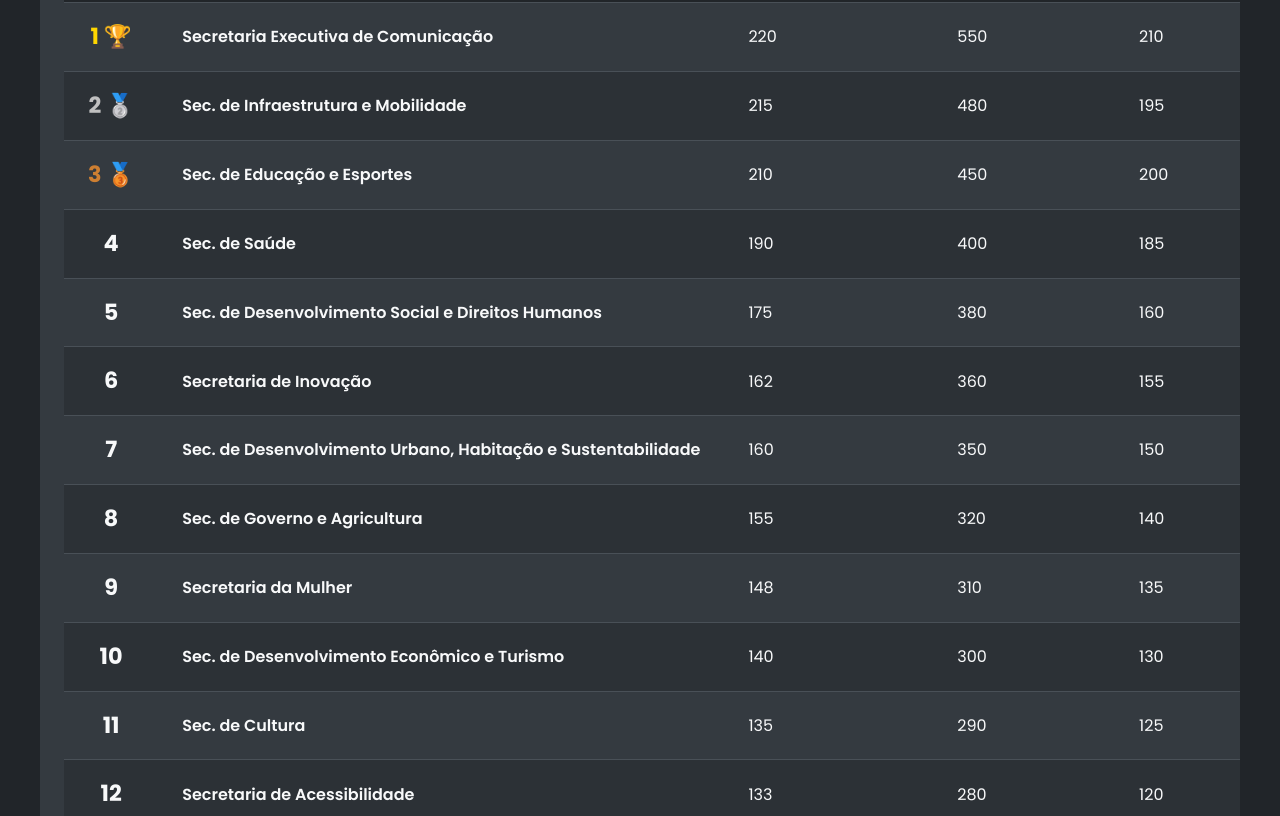
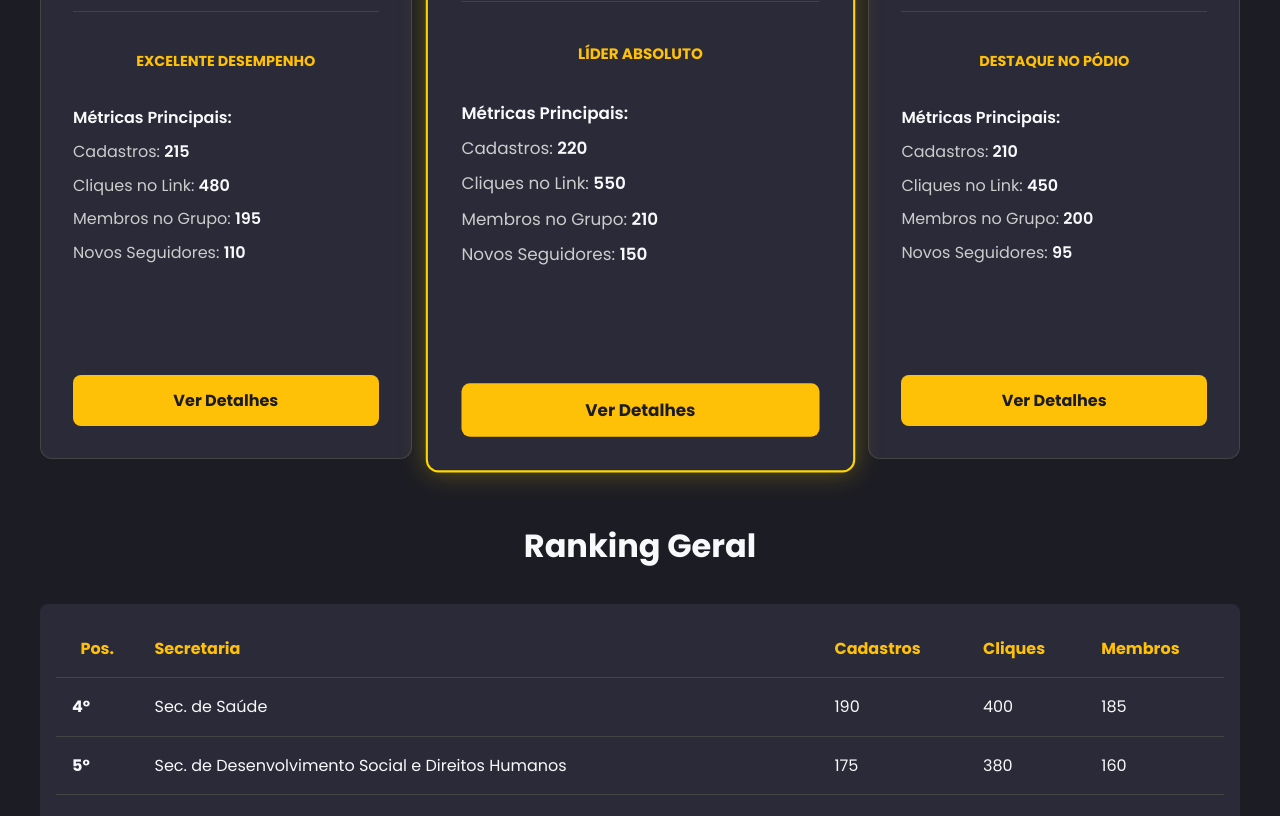
Before and after one commit to driosmkt/RedeDigital, a plain HTML site: page index.html in a window 1280 px wide. Shown: the part 356-1172 px from the top of the page. Drawn offline with Linux system fonts and the light colour scheme.

Commit message:
Update index.html

```diff
--- a/index.html
+++ b/index.html
@@ -14,9 +14,9 @@
     <style>
         :root {
             --primary-color: #FFC107; /* Amarelo */
-            --secondary-color: #343A40; /* Cinza Escuro */
-            --light-color: #F8F9FA; /* Cinza Claro */
-            --dark-color: #212529; /* Preto */
+            --secondary-color: #2a2a38; /* Roxo escuro/cinza do card */
+            --dark-color: #1c1c24; /* Fundo mais escuro */
+            --light-color: #F8F9FA; /* Branco/Cinza Claro */
             --font-family: 'Poppins', sans-serif;
             --gold: #FFD700;
             --silver: #C0C0C0;
@@ -40,8 +40,6 @@
         header {
             text-align: center;
             padding: 3rem 2rem;
-            background-color: var(--secondary-color);
-            border-bottom: 3px solid var(--primary-color);
         }
 
         header h1 {
@@ -49,133 +47,197 @@
             color: var(--primary-color);
             margin: 0;
             font-weight: 700;
+            text-transform: uppercase;
         }
 
-        header p {
-            font-size: 1.2rem;
-            margin-top: 0.5rem;
+        /* Seção do Pódio */
+        .podium-section {
+            padding: 2rem 0;
+            text-align: center;
+        }
+
+        .podium-section h2 {
+            font-size: 2.2rem;
+            margin-bottom: 2rem;
+            color: var(--light-color);
+        }
+
+        .podium-grid {
+            display: grid;
+            grid-template-columns: 1fr 1.1fr 1fr; /* Coluna do meio maior */
+            align-items: center;
+            gap: 1.5rem;
+        }
+
+        .podium-card {
+            background-color: var(--secondary-color);
+            padding: 2rem;
+            border-radius: 12px;
+            text-align: left;
+            border: 1px solid #444;
+            display: flex;
+            flex-direction: column;
+            height: 100%;
+        }
+
+        /* Destaque para o primeiro lugar */
+        .podium-card.rank-1 {
+            transform: scale(1.05);
+            border: 2px solid var(--gold);
+            box-shadow: 0 0 25px rgba(255, 215, 0, 0.3);
+        }
+        .podium-card.rank-2 { border-top: 5px solid var(--silver); }
+        .podium-card.rank-3 { border-top: 5px solid var(--bronze); }
+
+        .card-header {
+            display: flex;
+            justify-content: space-between;
+            align-items: flex-start;
+            margin-bottom: 1rem;
+        }
+
+        .card-header .name {
+            font-size: 1.4rem;
+            font-weight: 600;
+        }
+
+        .card-header .rank-badge {
+            background-color: var(--primary-color);
+            color: var(--dark-color);
+            padding: 0.3rem 0.8rem;
+            border-radius: 6px;
+            font-weight: bold;
+            font-size: 1.1rem;
+        }
+
+        .card-divider {
+            border: 0;
+            height: 1px;
+            background-color: #444;
+            margin: 0.5rem 0 1.5rem 0;
+        }
+
+        .card-status {
+            color: var(--primary-color);
+            font-weight: bold;
+            text-align: center;
+            margin-bottom: 1.5rem;
+            font-size: 0.9rem;
+        }
+
+        .card-metrics {
+            margin-bottom: 2rem;
+            flex-grow: 1;
+        }
+
+        .card-metrics p {
+            margin: 0.5rem 0;
+            font-size: 1rem;
+        }
+
+        .card-metrics strong {
+            color: var(--light-color);
+            font-weight: 600;
+        }
+
+        .card-metrics span {
             color: #ccc;
         }
 
-        main {
-            padding: 2rem 0;
+        .card-button {
+            display: block;
+            background-color: var(--primary-color);
+            color: var(--dark-color);
+            padding: 0.8rem 1.5rem;
+            text-decoration: none;
+            border-radius: 8px;
+            font-weight: bold;
+            text-align: center;
+            transition: background-color 0.3s ease;
+        }
+
+        .card-button:hover {
+            background-color: #ffda4a;
+        }
+
+        /* Tabela do Ranking Geral */
+        .general-ranking-section h2 {
+            text-align: center;
+            font-size: 2rem;
+            margin-top: 4rem;
+            margin-bottom: 2rem;
         }
 
         .table-container {
             background-color: var(--secondary-color);
-            padding: 1.5rem;
+            padding: 1rem;
             border-radius: 8px;
-            /* Permite rolagem horizontal em telas pequenas */
             overflow-x: auto;
         }
 
         #ranking-table {
             width: 100%;
             border-collapse: collapse;
-            white-space: nowrap; /* Impede que o texto quebre linha */
         }
 
-        #ranking-table th,
-        #ranking-table td {
-            padding: 1rem 1.5rem;
+        #ranking-table th, #ranking-table td {
+            padding: 1rem;
             text-align: left;
-            border-bottom: 1px solid #495057;
+            border-bottom: 1px solid #444;
         }
 
-        #ranking-table thead tr {
-            background-color: var(--dark-color);
+        #ranking-table th { color: var(--primary-color); }
+        .rank-position { font-weight: bold; text-align: center; }
+
+        footer { text-align: center; padding: 2rem 0; margin-top: 2rem; color: #777; }
+
+        /* Responsividade */
+        @media (max-width: 992px) {
+            .podium-grid {
+                grid-template-columns: 1fr;
             }
-
-        #ranking-table th {
-            color: var(--primary-color);
-            font-size: 1rem;
-            text-transform: uppercase;
-        }
-
-        #ranking-table tbody tr:nth-child(even) {
-            background-color: #2c3136;
-        }
-
-        #ranking-table tbody tr:hover {
-            background-color: #495057;
-            cursor: default;
-        }
-
-        .rank {
-            font-weight: bold;
-            font-size: 1.4rem;
-            text-align: center !important;
-        }
-
-        .rank.rank-1, .rank.rank-2, .rank.rank-3 {
-            font-weight: 700;
-        }
-
-        /* Ícones de medalha para os 3 primeiros */
-        .rank-1 { color: var(--gold); }
-        .rank-2 { color: var(--silver); }
-        .rank-3 { color: var(--bronze); }
-
-        .rank-1::after { content: ' 🏆'; }
-        .rank-2::after { content: ' 🥈'; }
-        .rank-3::after { content: ' 🥉'; }
-
-        .secretariat-name {
-            font-weight: 600;
-        }
-
-        footer {
-            text-align: center;
-            padding: 2rem 0;
-            margin-top: 2rem;
-            font-size: 0.9rem;
-            color: #aaa;
-        }
-
-        /* Media query para telas menores */
-        @media (max-width: 768px) {
-            header h1 {
-                font-size: 2rem;
-            }
-            header p {
-                font-size: 1rem;
-            }
-            #ranking-table th,
-            #ranking-table td {
-                padding: 0.8rem 1rem;
+            .podium-card.rank-1 {
+                order: -1; /* Coloca o primeiro no topo em telas menores */
+                transform: scale(1); /* Remove o zoom para melhor encaixe */
             }
         }
-
     </style>
 </head>
 <body>
 
-    <header>
-        <div class="container">
-            <h1>Ranking da Corrida Digital</h1>
-            <p>Rede Digital Simão - Acompanhe os resultados!</p>
-        </div>
+    <header class="container">
+        <h1>Corrida Digital</h1>
     </header>
 
     <main class="container">
+        <!-- Seção do Pódio para os 3 primeiros -->
+        <section class="podium-section">
+            <h2>🏆 Pódio da Semana 🏆</h2>
+            <div class="podium-grid" id="podium-container">
+                <!-- Cards do pódio serão inseridos aqui pelo JavaScript -->
+            </div>
+        </section>
+
+        <!-- Seção do Ranking Geral (4º ao 20º) -->
+        <section class="general-ranking-section">
+            <h2>Ranking Geral</h2>
             <div class="table-container">
                 <table id="ranking-table">
                     <thead>
                         <tr>
                             <th style="text-align: center;">Pos.</th>
                             <th>Secretaria</th>
-                        <th>Cadastros Totais</th>
-                        <th>Cliques no Link</th>
-                        <th>Membros no Grupo</th>
-                        <th>Novos Seguidores (Insta)</th>
+                            <th>Cadastros</th>
+                            <th>Cliques</th>
+                            <th>Membros</th>
                         </tr>
                     </thead>
-                <tbody>
-                    <!-- O JavaScript irá popular esta área dinamicamente -->
-                    <tr><td colspan="6" style="text-align:center;">Carregando ranking...</td></tr>
+                    <tbody id="general-ranking-body">
+                        <!-- Linhas do ranking geral serão inseridas aqui -->
                     </tbody>
                 </table>
             </div>
+        </section>
     </main>
 
     <footer>
@@ -186,9 +248,6 @@
     <script>
         document.addEventListener("DOMContentLoaded", () => {
 
-            // --- DADOS SIMULADOS ---
-            // Em um projeto real, estes dados viriam de um banco de dados ou API.
-            // São 20 secretarias para simular o cenário do projeto.
             const secretariatsData = [
                 { name: 'Sec. de Governo e Agricultura', cadastros: 155, cliques: 320, membros: 140, instagram: 50 },
                 { name: 'Sec. de Educação e Esportes', cadastros: 210, cliques: 450, membros: 200, instagram: 95 },
@@ -212,52 +271,73 @@
                 { name: 'Secretaria de Administração', cadastros: 105, cliques: 200, membros: 98, instagram: 35 }
             ];
 
-            // --- LÓGICA DE CLASSIFICAÇÃO ---
-            // A classificação principal é por 'cadastros'.
-            // Em caso de empate, 'cliques' é o segundo critério, e assim por diante.
-            secretariatsData.sort((a, b) => {
-                if (b.cadastros !== a.cadastros) return b.cadastros - a.cadastros;
-                if (b.cliques !== a.cliques) return b.cliques - a.cliques;
-                if (b.membros !== a.membros) return b.membros - a.membros;
-                return b.instagram - a.instagram;
-            });
+            // Classifica os dados
+            secretariatsData.sort((a, b) => b.cadastros - a.cadastros || b.cliques - a.cliques || b.membros - a.membros || b.instagram - a.instagram);
 
-            // --- FUNÇÃO PARA RENDERIZAR A TABELA ---
-            function renderTable() {
-                const tableBody = document.querySelector('#ranking-table tbody');
-                // Limpa a mensagem "Carregando..."
-                tableBody.innerHTML = '';
+            const podiumContainer = document.getElementById('podium-container');
+            const generalRankingBody = document.getElementById('general-ranking-body');
 
-                secretariatsData.forEach((secretariat, index) => {
-                    const rank = index + 1;
+            // Popula o Pódio e o Ranking Geral
+            function renderRankings() {
+                const podium = {
+                    rank1: secretariatsData[0],
+                    rank2: secretariatsData[1],
+                    rank3: secretariatsData[2]
+                };
 
-                    // Define a classe CSS para o ranking (para os ícones)
-                    let rankClass = '';
-                    if (rank <= 3) {
-                        rankClass = `rank-${rank}`;
+                // Cria o pódio na ordem visual (2, 1, 3)
+                podiumContainer.innerHTML = `
+                    ${createPodiumCard(podium.rank2, 2)}
+                    ${createPodiumCard(podium.rank1, 1)}
+                    ${createPodiumCard(podium.rank3, 3)}
+                `;
+
+                // Popula a tabela do ranking geral (a partir do 4º lugar)
+                const generalRankingData = secretariatsData.slice(3);
+                generalRankingBody.innerHTML = generalRankingData.map((secretariat, index) => {
+                    const rank = index + 4; // Começa a contar do 4
+                    return `
+                        <tr>
+                            <td class="rank-position">${rank}º</td>
+                            <td>${secretariat.name}</td>
+                            <td>${secretariat.cadastros}</td>
+                            <td>${secretariat.cliques}</td>
+                            <td>${secretariat.membros}</td>
+                        </tr>
+                    `;
+                }).join('');
             }
 
-                    // Cria uma nova linha (row) para a tabela
-                    const row = document.createElement('tr');
+            // Função para criar o HTML de cada card do pódio
+            function createPodiumCard(data, rank) {
+                const rankStatus = {
+                    1: 'LÍDER ABSOLUTO',
+                    2: 'EXCELENTE DESEMPENHO',
+                    3: 'DESTAQUE NO PÓDIO'
+                };
 
-                    // Adiciona as células (cells) com os dados
-                    row.innerHTML = `
-                        <td class="rank ${rankClass}">${rank}</td>
-                        <td class="secretariat-name">${secretariat.name}</td>
-                        <td>${secretariat.cadastros.toLocaleString('pt-BR')}</td>
-                        <td>${secretariat.cliques.toLocaleString('pt-BR')}</td>
-                        <td>${secretariat.membros.toLocaleString('pt-BR')}</td>
-                        <td>${secretariat.instagram.toLocaleString('pt-BR')}</td>
+                return `
+                    <div class="podium-card rank-${rank}">
+                        <div class="card-header">
+                            <span class="name">${data.name}</span>
+                            <span class="rank-badge">${rank}º</span>
+                        </div>
+                        <hr class="card-divider">
+                        <p class="card-status">${rankStatus[rank]}</p>
+                        <div class="card-metrics">
+                            <p><strong>Métricas Principais:</strong></p>
+                            <p><span>Cadastros:</span> <strong>${data.cadastros}</strong></p>
+                            <p><span>Cliques no Link:</span> <strong>${data.cliques}</strong></p>
+                            <p><span>Membros no Grupo:</span> <strong>${data.membros}</strong></p>
+                            <p><span>Novos Seguidores:</span> <strong>${data.instagram}</strong></p>
+                        </div>
+                        <a href="#" class="card-button">Ver Detalhes</a>
+                    </div>
                 `;
-
-                    // Adiciona a linha completa ao corpo da tabela
-                    tableBody.appendChild(row);
-                });
             }
 
-            // Chama a função para criar o ranking quando a página carregar
-            renderTable();
-
+            // Inicia o processo
+            renderRankings();
         });
     </script>
 
```
Lines whose indentation alone changed are shown as unchanged.
